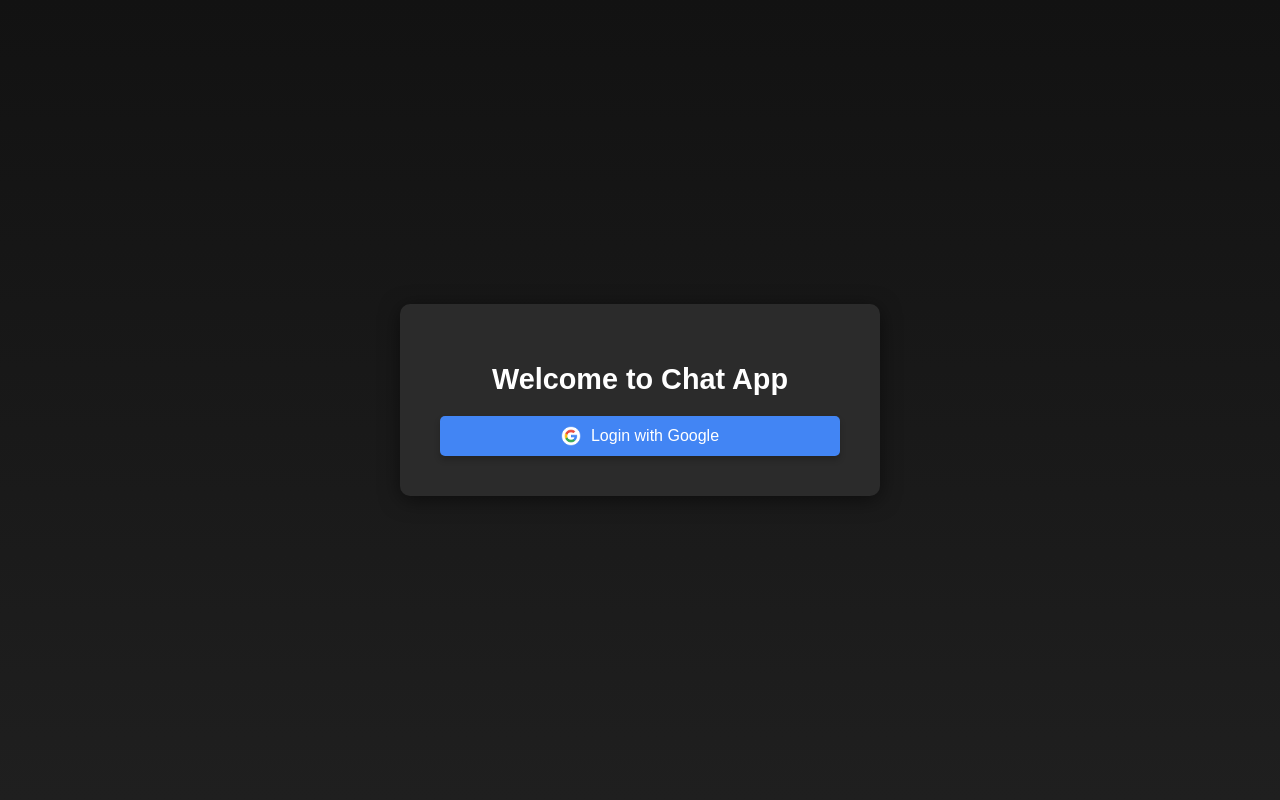
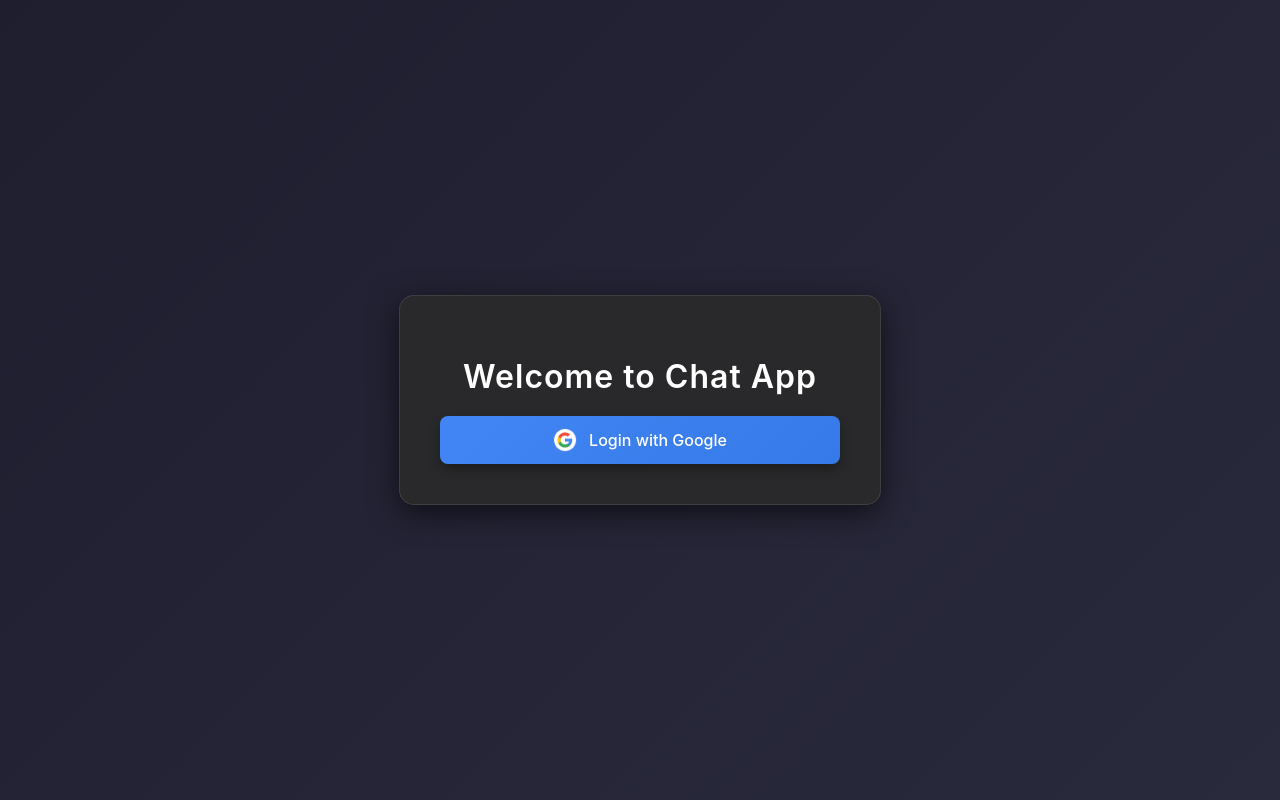
Before and after one commit to Rapter001/square-chat, a Flask app: page / in a window 1280 px wide. Run offline with Flask 3, Linux system fonts and the light colour scheme.

Commit message:
Enhance chat and login styles with improved colors, padding, and hover effects

```diff
--- a/static/css/index.css
+++ b/static/css/index.css
@@ -1,50 +1,66 @@
 body {
-    font-family: Arial, sans-serif;
-    background: linear-gradient(to bottom, #121212, #1f1f1f);
-    color: white;
+    font-family: 'Inter', sans-serif;
+    background: linear-gradient(135deg, #1e1e2f, #2a2a3d);
+    color: #f5f5f5;
     display: flex;
     justify-content: center;
     align-items: center;
     height: 100vh;
     margin: 0;
+    overflow: hidden;
 }
+
 .login-container {
     text-align: center;
-    background-color: #2b2b2b;
+    background: rgba(43, 43, 43, 0.9);
     padding: 40px;
-    border-radius: 10px;
-    box-shadow: 0 4px 20px rgba(0, 0, 0, 0.5);
+    border-radius: 15px;
+    box-shadow: 0 8px 30px rgba(0, 0, 0, 0.6);
     width: 90%;
     max-width: 400px;
+    backdrop-filter: blur(10px);
+    border: 1px solid rgba(255, 255, 255, 0.1);
 }
+
 h1 {
-    font-size: 1.8rem;
+    font-size: 2rem;
     margin-bottom: 20px;
+    color: #ffffff;
+    font-weight: 600;
+    letter-spacing: 1px;
 }
+
 .google-btn {
     display: flex;
     align-items: center;
     justify-content: center;
-    background-color: #4285F4;
+    background: linear-gradient(135deg, #4285F4, #357ae8);
     color: white;
     border: none;
-    padding: 10px 20px;
+    padding: 12px 25px;
     font-size: 1rem;
+    font-weight: 500;
     cursor: pointer;
-    border-radius: 5px;
-    transition: 0.3s;
+    border-radius: 8px;
+    transition: all 0.3s ease;
     text-decoration: none;
-    box-shadow: 0 4px 6px rgba(0, 0, 0, 0.2);
+    box-shadow: 0 6px 12px rgba(0, 0, 0, 0.3);
 }
+
 .google-btn img {
-    height: 20px;
-    width: 20px;
-    margin-right: 10px;
+    height: 24px;
+    width: 24px;
+    margin-right: 12px;
 }
+
 .google-btn:hover {
-    background-color: #357ae8;
+    background: linear-gradient(135deg, #357ae8, #2a65c0);
+    transform: translateY(-2px);
+    box-shadow: 0 8px 16px rgba(0, 0, 0, 0.4);
 }
+
 .google-btn:active {
-    background-color: #2a65c0;
-    box-shadow: 0 2px 4px rgba(0, 0, 0, 0.3);
+    background: #2a65c0;
+    transform: translateY(0);
+    box-shadow: 0 4px 8px rgba(0, 0, 0, 0.3);
 }
```
Also changed, not shown: static/css/chat.css (+92 -38 lines).
